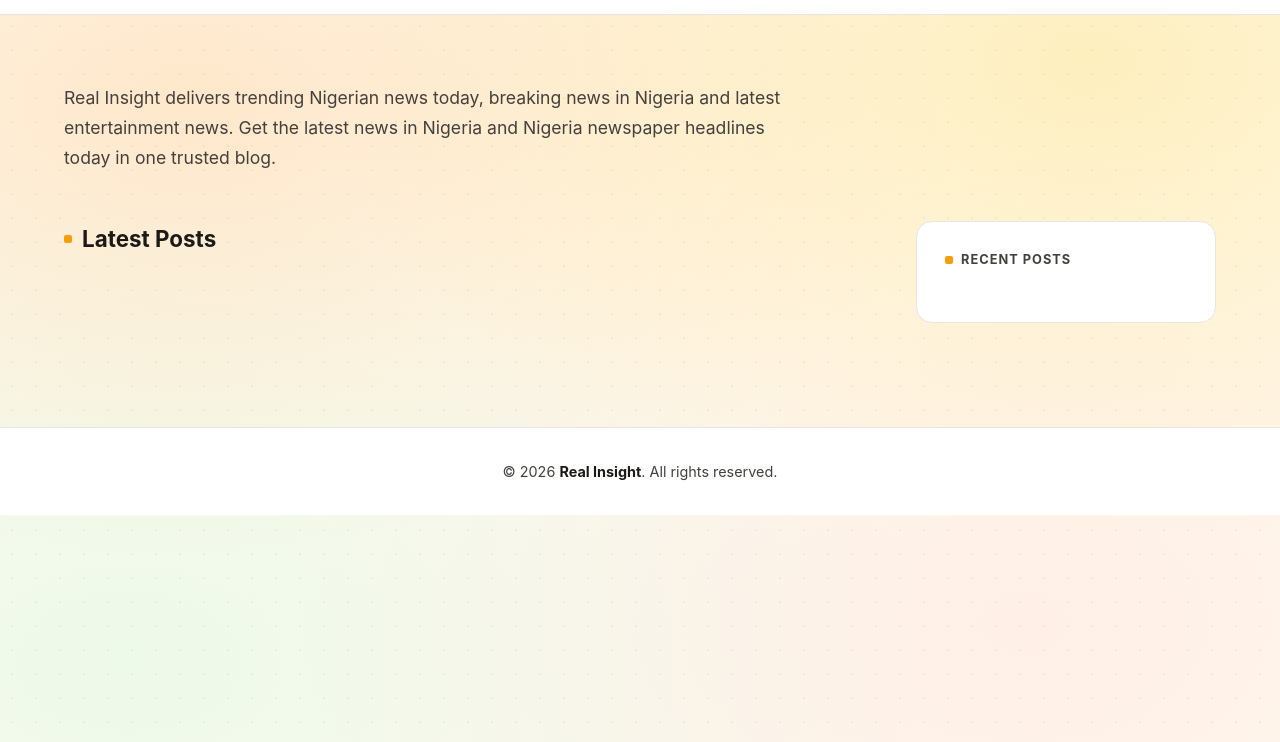
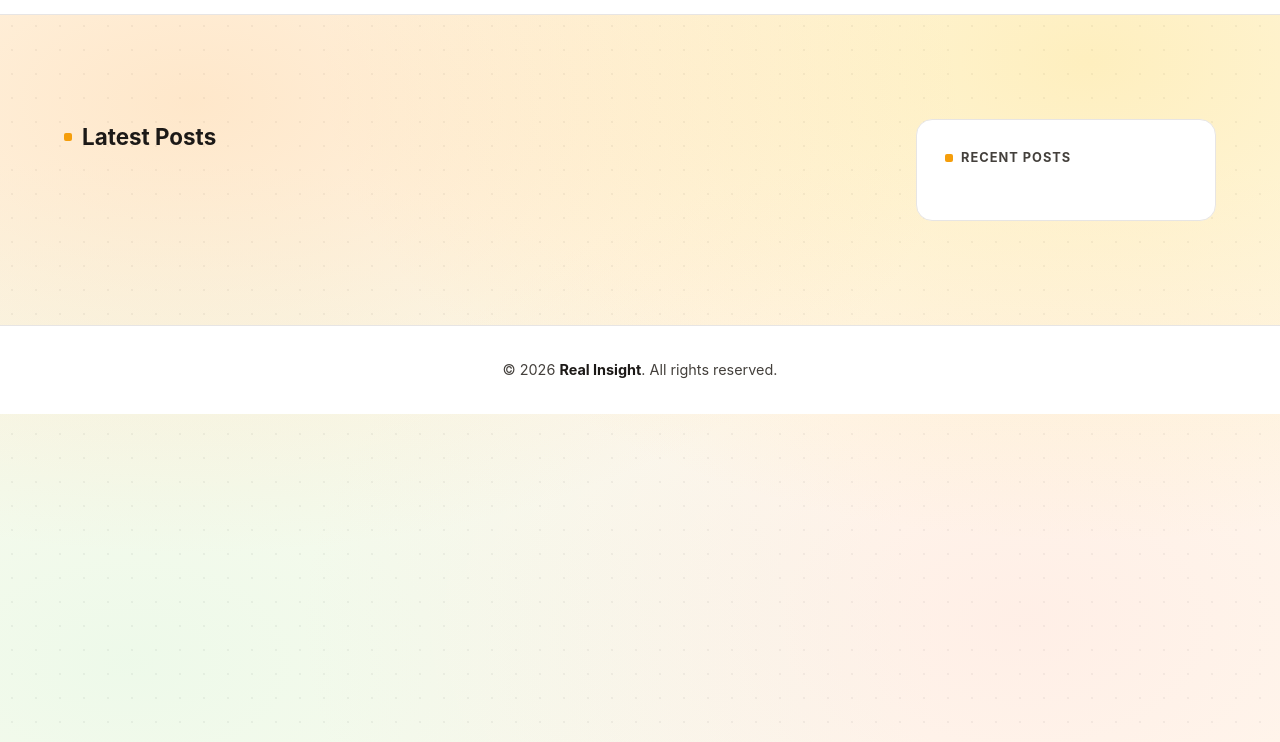
Before and after one commit to purevoice/real-insight, a website: page index.html in a window 1280 px wide. Shown: the part 58-800 px from the top of the page. Drawn offline with Linux system fonts and the light colour scheme.

Commit message:
Update index.html

```diff
--- a/index.html
+++ b/index.html
@@ -4,7 +4,7 @@
   <meta charset="UTF-8">
   <meta name="viewport" content="width=device-width, initial-scale=1.0">
   <title>Real Insight</title>
-  <meta name="description" content="Real Insight">
+  <meta name="description" content="Real Insight delivers trending Nigerian news today, breaking news in Nigeria and latest entertainment news. Get the latest news in Nigeria and Nigeria newspaper headlines today in one trusted blog.">
   <link rel="stylesheet" href="/style.css">
 </head>
 <body>
@@ -26,7 +26,7 @@
   <section class="home-container">
     <div class="page-intro">
       <h1></h1>
-      <p>Real Insight delivers trending Nigerian news today, breaking news in Nigeria and latest entertainment news. Get the latest news in Nigeria and Nigeria newspaper headlines today in one trusted blog.</p>
+      <p></p>
     </div>
 
     <div class="content-layout">
```
